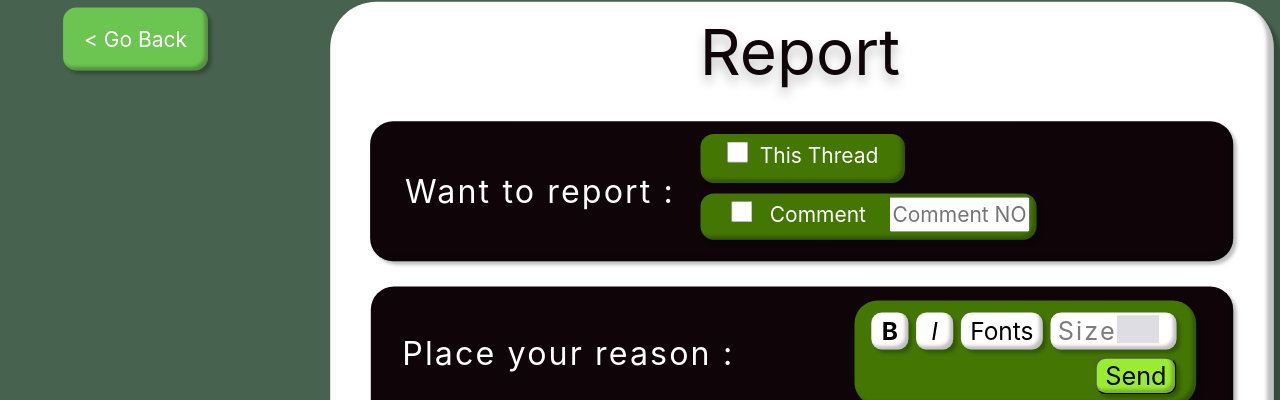
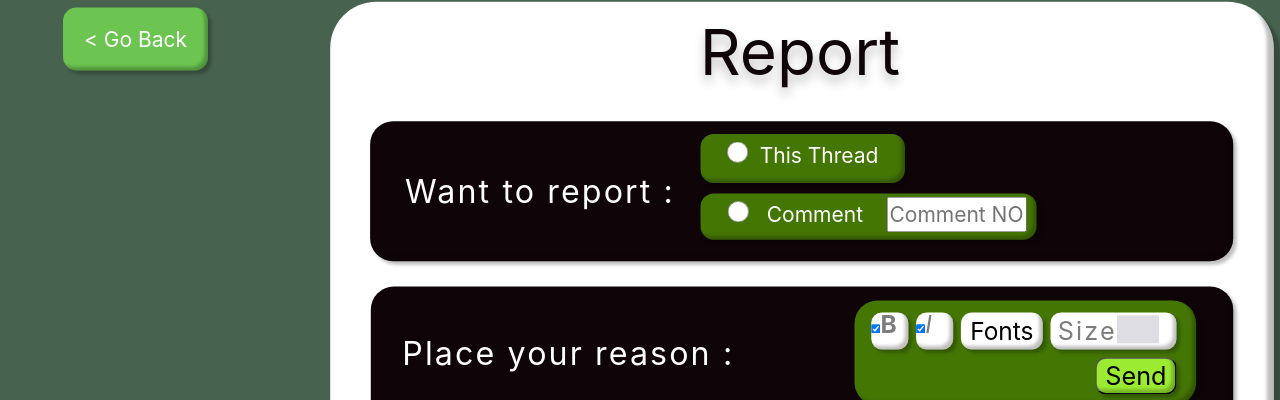
Before and after one commit to qqunx9999/KPP_Frontend, a React (Create React App) app in the folder frontend/: page /CreateReport/1 in a window 1280 px wide. Shown: the part 124-524 px from the top of the page. Built offline with nearby package versions, Linux system fonts and the light colour scheme.

Commit message:
can send message

```diff
--- a/frontend/src/App.tsx
+++ b/frontend/src/App.tsx
@@ -40,7 +40,7 @@ function App() {
       <Route path="/CreateThread" component={CreateThread_new} />
       <Route path="/Profile" component={Profile_new} />
       <Route exact path="/Setting" component={Setting_new} />
-      <Route path="/ReadReport" component={ReadReport} />
+      <Route path="/ReadReport/:ThreadID" component={ReadReport} />
       <Route path="/ChatRoom" component={ChatRoom} />
       <Route path="/AuthenLogout" component={AuthenLogout} />
       <Route exact path="/Setting/ChangeName" component={ChangeName} />
--- a/frontend/src/Pages/Thread_new.tsx
+++ b/frontend/src/Pages/Thread_new.tsx
@@ -14,6 +14,7 @@ function Threads_new(props: LoginFormProps) {
   const { ThreadID } = useParams();
   const [thread, setThread] = useState<Thread[]>([]);
   const history = useHistory();
+  console.log(thread);
 
   const fetchThread = () => {
     ThreadService.fetchThread()
@@ -79,7 +80,17 @@ function Threads_new(props: LoginFormProps) {
         <button className="thread-upvote-frame">Like</button>
         <button className="thread-downvote-frame">Dislike</button>
 
-
+        { thread.map(item => {
+          if(item.threadID === { ThreadID }.ThreadID) {
+            return(
+              <div>
+                Topic : { item.topic } <br />
+                When : { item.date_create } <br />
+                Last edit : { item.date_last_edit } <br />
+              </div>
+            );
+          }
+        }) }
       </div>
     </div>
   );
--- a/frontend/src/component/CommentForm.tsx
+++ b/frontend/src/component/CommentForm.tsx
@@ -1,26 +1,47 @@
 import { Formik, Form, Field } from 'formik';
 import React from 'react';
+import { useParams } from 'react-router';
+import { baseUrl } from '../config/constant';
 import '../CSSsource/CreateComment.css';
-type LoginFormProps = {
-    loginCallBack?: () => void,
+import AuthService from '../service/AuthService';
+
+function CommentForm() {
+  const { ThreadID } = useParams();
+
+  return (
+    <Formik
+      initialValues={{ reply: '', size: '', comment: '', text_type: [] }}
+      onSubmit={async (values, actions) => {
+        let text: any = {};
+        for(let i = 0;i < values.text_type.length;i++) {
+          if(values.text_type[i] === 'bold') {
+            text.bold = values.text_type[i]
+          } else {
+            text.italic = values.text_type[i];
           };
-
-
-function CommentForm(props: LoginFormProps) {
-
-
-    return(
-        <Formik
-            initialValues={{ reply: '', size: '', comment: '' }}
-            onSubmit={ async (values, actions) => {
+        };
+        const createOption = {
+          "userID": AuthService.getUserID(),
+          "content": values.comment,
+          "text_type": text,
+          "image_arr": [],
+          "reply_to": 0,
+        };
+        const res = await fetch(`${ baseUrl }/threads/${ThreadID}/comments`, {
+          method: 'POST',
+          headers: { 'Content-Type': 'application/json' },
+          body: JSON.stringify(createOption)
+        }).then(obj => console.log(obj));
         actions.setSubmitting(false);
       }}
     >
       {({ isSubmitting }) => (
         <Form>
           <div className="createcm-repltyo-frame">
+            <label>
             <div className="createcm-replyto">Reply to:</div>
-                        <Field type="input" id="createcm_replyto_input" name="reply"  placeholder="Comment numbers"  style={{ width:"250px" , height:"70px" }} />
+            <Field type="input" id="createcm_replyto_input" name="reply" placeholder="Comment numbers" style={{ width: "250px", height: "70px" }} />
+            </label>
           </div>
 
           <p className="createcm-leave-empty">*If you do not reply just leave it empty</p>
@@ -28,10 +49,16 @@ function CommentForm(props: LoginFormProps) {
             <div className="createcm-placecm">Place your comment :</div>
             <div className="createcm-green-frame">
               <div className="createcm-cha">
-                                <button className="createcm-bold-frame"><b>B</b></button>
+                <div className="createcm-bold-frame">
+                  <Field type="checkbox" name="text_type" value="bold" />
+                <b>B</b>
+                </div>
               </div>
               <div className="createcm-cha">
-                                <button className="createcm-Italic-frame"><i>I</i></button>
+                <button className="createcm-Italic-frame">
+                  <Field type="checkbox" name="text_type" value="italic" />
+                <i>I</i>
+                </button>
               </div>
               <div className="createrp-fonts">
                 <button className="createrp-fonts-frame">
@@ -42,15 +69,15 @@ function CommentForm(props: LoginFormProps) {
                 <div className="createcm-size">
                   Size
                 </div>
-                                <Field type="input" name="size" className="createcm_size_input" style={{ width:"60px" , height:"40px" }} />
+                <Field type="input" name="size" className="createcm_size_input" style={{ width: "60px", height: "40px" }} />
               </div>
               <div className="createcm-send">
-                                <button className="createcm-send-frame">
+                <button className="createcm-send-frame" disabled={ isSubmitting }>
                   Send
                     </button>
               </div>
             </div>
-                        <Field type="input" name="comment" className="createrp_reason_input" style={{ width:"1140px" , height:"250px" }}/>
+            <Field type="input" name="comment" className="createrp_reason_input" style={{ width: "1140px", height: "250px" }} />
           </div>
         </Form>
       )}
--- a/frontend/src/component/ReportForm.tsx
+++ b/frontend/src/component/ReportForm.tsx
@@ -1,18 +1,46 @@
 import React from 'react';
 import { Formik, Form, Field } from 'formik';
 import '../CSSsource/CreateReport.css';
+import AuthService from '../service/AuthService';
+import { baseUrl } from '../config/constant';
+import { useParams } from 'react-router';
 
-type LoginFormProps = {
-  loginCallBack?: () => void,
-};
+function ReportForm() {
+  const { ThreadID } = useParams();
+  const { CommentID } = useParams();
 
-function ReportForm(props: LoginFormProps) {
   return (
     <Formik
-      initialValues={{ reportThread: '', reportComment: '', commentNO: '', size: '', comment: '' }}
+      initialValues={{ report: '', commentNO: '', text_type: [], description: '', size: '' }}
       onSubmit={async (values, actions) => {
+        let reportOption = {};
+        const text = { "bold": values.text_type[0], "italic": values.text_type[1], "font": 'Arial', "size": Number(values.size) };
+        if(values.report === 'thread') {
+          reportOption = {
+            "userID": AuthService.getUserID(),
+            "description": values.description,
+            "text_type": text,
+            "image_arr": [],
+          };
+
+          const res = await fetch(`${ baseUrl }/threads/${ThreadID}/reportTs`,{
+            method: 'POST',
+            headers: { 'Content-Type': 'application/json' },
+            body: JSON.stringify(reportOption)
+          });
+        } else {
+          reportOption = {
+            "userID": AuthService.getUserID(),
+          };
+
+          const res = await fetch(`${ baseUrl }/threads/${ThreadID}/comments/${CommentID}/reportCs`,{
+            method: 'POST',
+            headers: { 'Content-Type': 'application/json' },
+            body: JSON.stringify(reportOption)
+          });
+        }
         actions.setSubmitting(false);
-      } }
+      }}
     >
       {({ isSubmitting }) => (
         <Form>
@@ -21,23 +49,36 @@ function ReportForm(props: LoginFormProps) {
               Want to report :
             </div>
             <div className="createrp_selthread_button">
-              <Field type="checkbox" name="reportThread" button className="createrp_selcm_square"/>
+              <label>
+                <Field type="radio" name="report" value="thread" button className="createrp_selcm_square" />
                 &nbsp; This Thread
+                </label>
             </div>
             <div className="createrp_selcm_button">
-              &nbsp; &nbsp; <Field type="checkbox" name="reportComment" button className="createrp_selcm_square" /> &nbsp;  Comment &nbsp; &nbsp;<Field type="input" name="commentNO" placeholder="Comment NO." style={{ width:"200px" , height:"50px" }}/> <br />
+              <label>
+                &nbsp; &nbsp;
+                <Field type="radio" name="report" value="comment" button className="createrp_selcm_square" /> &nbsp;
+                Comment &nbsp; &nbsp;
+                <Field type="input" name="commentNO" placeholder="Comment NO." style={{ width: "200px", height: "50px" }} /> <br />
+              </label>
             </div>
           </div>
           <div className="createrp-reason-frame">
             <div className="createrp-place-your-reason_">Place your reason :</div>
             <div className="createrp-greenframe">
               <div className="createrp-cha">
-              <button className="createrp-bold-frame"><b>B</b></button>
+                <div className="createrp-bold-frame">
+                <label>
+                  <Field type="checkbox" name="text_type" />
+                  <b>B</b>
+                </label>
+                </div>
               </div>
               <div className="createrp-cha">
-                <button className="createrp-Italic-frame">
+                <div className="createrp-Italic-frame">
+                  <Field type="checkbox" name="text_type" />
                   <i>I</i>
-                </button>
+                </div>
               </div>
               <div className="createrp-fonts">
                 <button className="createrp-fonts-frame">
@@ -45,19 +86,17 @@ function ReportForm(props: LoginFormProps) {
                 </button>
               </div>
               <div className="createrp-size-frame">
-                <div className="createrp-size">
-                  Size
-                </div>
-                <Field type="input" name="size" className="createrp_size_input" style={{ width:"60px" , height:"40px" }} />
+                <div className="createrp-size">Size</div>
+                <Field type="input" name="size" className="createrp_size_input" style={{ width: "60px", height: "40px" }} />
               </div>
               <div className="createrp-send">
-                <button className="createrp-send-frame">
+                <button className="createrp-send-frame" disabled={isSubmitting}>
                   Send
                 </button>
               </div>
 
             </div>
-            <Field type="input" name="comment" className="createrp_reason_input" style={{ width:"1140px" , height:"250px" }}/>
+            <Field type="input" name="comment" className="createrp_reason_input" style={{ width: "1140px", height: "250px" }} />
           </div>
         </Form>
       )}
--- a/frontend/src/service/ThreadService.ts
+++ b/frontend/src/service/ThreadService.ts
@@ -7,22 +7,8 @@ export async function fetchThread(): Promise<Thread[]> {
       return courses
 }
 
-export async function saveThread(topic: string, userID: any, tag_arr: string[], content: string, text_type: {bold: boolean, italic: boolean, font: string, size: number}, image_arr: {URL: string, pos: number}) {
-    const newThread = {
-        "topic": topic,
-        "userID": userID,
-        "tag_arr": tag_arr,
-        "content": content,
-        "text_type": text_type,
-        "image_arr": image_arr,
-    }
-
-    const saveOption = {
-        method: 'POST',
-        headers: { 'Content-Type': 'application/json' },
-        body: JSON.stringify(newThread),
-    }
-    const res = await fetch(`${ baseUrl }/threads`, saveOption);
+export async function checkComment() {
+    const res = await fetch(`${ baseUrl }/`);
 }
 
 export function passThreadNO(threadNO: string): void {
@@ -44,5 +30,5 @@ export default {
     passThreadNO,
     checkThreadNO,
     clearThreadNO,
-    saveThread,
+    checkComment,
 };
```
Also changed, not shown: frontend/src/Pages/ReadReport.tsx (+18 -3 lines). Lines whose indentation alone changed are shown as unchanged.
